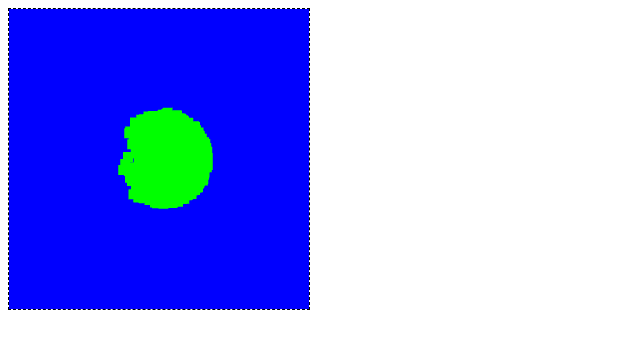
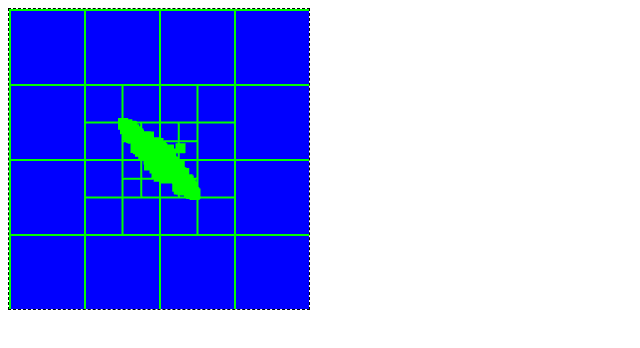
Before and after one commit to slooi/CubicCritters, a plain HTML site: page index.html in a window 1280 px wide. Shown: the whole page, without its empty margins (0-640 px from the left). Drawn offline with Linux system fonts and the light colour scheme; animation ran at ten frames a second.

Commit message:
Compolete grid. Fix nnControlled bug

```diff
--- a/components.js
+++ b/components.js
@@ -106,6 +106,27 @@ const comps = {
 			this.delX = Math.cos(this.dir)*this.speed
 			this.delY = Math.sin(this.dir)*this.speed
 		}
+	},
+	nnControlled:{
+		dependents:{
+			delX:0,
+			delY:0,
+			speed:0,
+			dir:0,
+			nn:0	// neural network
+		},
+		except:{
+			delX:0,
+			delY:0
+		},
+		update: function(){
+			const nnResult = this.nn.feedforward([this.x,this.y])
+			// console.log('nnResult[0][0]',nnResult[0][0])
+			this.dir += (nnResult[0][0] - 0.5)*Math.PI/5
+			const speed = 1// this.speed*nnResult[1][0]
+			this.delX = Math.cos(this.dir)*speed
+			this.delY = Math.sin(this.dir)*speed
+		}
 	}
 
 
--- /dev/null
+++ b/functions.js
@@ -0,0 +1,23 @@
+console.log('functions.js loaded')
+
+
+// find nearest 5 critters
+
+// find nearest 9 walls
+
+// find nearest 4 food
+function getNearestCritters(state){
+	// if not self
+	const nearestCritters = []
+	const nearestDistances = []
+	let nearestDistance = Infinity
+	critterList.forEach(critter=>{
+		if(dis2(state.x,state.y,critter.x,critter.y))
+		nearestDistances.push(dis2(state.x,state.y,critter.x,critter.Y))
+	})
+}
+
+
+function dis2(ox,oy,tx,ty){
+	return (tx-ox)**2+(ty-oy)**2
+}
--- a/grid.js
+++ b/grid.js
@@ -1 +1,105 @@
 console.log('loaded grid.js')
+
+const quadConfig = {
+	maxPoints: 1,
+	maxLayer:4
+}
+let outsidePoints = []
+
+class Node{
+	constructor(x,y,width,height,layer){
+		this.x = x	// x and y => top left
+		this.y = y
+		this.w = width
+		this.h = height
+		this.points = []
+		this.layer = layer		//0 root node
+		rect(this.x,this.y,this.x+this.w,this.y+this.h)
+	}
+}
+
+Node.prototype.addCheck = function(obj){
+	// THIS IS THE ONE I WILL INTERFACE WITH
+	if(this.pointInside(obj)){
+		this.add(obj)
+	}else{
+		if(this.layer === 0){
+			// If ROOT node
+			outsidePoints.push(obj)
+		}
+	}
+}
+
+Node.prototype.add = function(obj){
+	// ASSUMES all points are inside
+	if(this.tl === undefined){
+		// If bottom most node
+		this.points.push(obj)
+
+		if(this.points.length > quadConfig.maxPoints){
+			if(this.layer !== quadConfig.maxLayer){
+				// NOT last layer
+				this.overflow()
+				this.points = null
+			}
+		}
+	}else{
+		// Has children nodes
+		this.addToChildren(obj)
+	}
+}
+
+Node.prototype.overflow = function(){
+	// num of points exceed max capacity of node
+	// remo
+
+	// create children nodes
+	const w2 = this.w/2
+	const h2 = this.h/2
+	const l2 = this.layer+1
+	this.tl = new Node(this.x,this.y,					w2,h2,		l2)
+	this.tr = new Node(this.x+w2,this.y,			w2,h2,		l2)
+	this.bl = new Node(this.x,this.y+h2,			w2,h2,		l2)
+	this.br = new Node(this.x+w2,this.y+h2,		w2,h2,		l2)
+
+	//
+	for(let i=this.points.length-1;i>=0;i--){
+		this.addToChildren(this.points[i])
+	}
+}
+
+Node.prototype.addToChildren = function(obj){
+	if(this.tl.pointInside(obj)){
+		this.tl.add(obj)
+	}else{
+		if(this.tr.pointInside(obj)){
+			this.tr.add(obj)
+		}else{
+			if(this.bl.pointInside(obj)){
+				this.bl.add(obj)
+			}else{
+				if(this.br.pointInside(obj)){
+					this.br.add(obj)
+				}else{
+					alert('ERROR: this should not be happening!')
+				}
+			}
+		}
+	}
+
+}
+
+// If outside node.
+//
+Node.prototype.pointInside = function(obj){
+	// If points inside node
+	if(obj.x>=this.x && obj.x<this.x+this.w && obj.y >= this.y && obj.y<this.y+this.h){
+		return true
+	}else{
+		return false
+	}
+}
+
+
+///!@#!@#!@# WATCH OUT FOR OVERLAPPING POINTS
+// !@# maximum number of splits === 4
--- a/index.html
+++ b/index.html
@@ -16,7 +16,7 @@
 			attribute vec2 a_Position;
 
 			void main(){
-				gl_Position = vec4(a_Position/150.0,0,1);
+				gl_Position = vec4(vec2(a_Position.x-150.0,-a_Position.y+150.0)/150.0,0,1);
 				gl_PointSize = 10.0;
 			}
 		</script>
@@ -30,10 +30,13 @@
 		</script>
 		<!-- OTHER -->
 		<script src="nn.js"></script>
-		<script src="grid.js"></script>
+		<script src="functions.js"></script>
 
 		<!-- RENDERING -->
 		<script src="webgl.js"></script>
+
+		<!-- DATASTRUCTURES -->
+		<script src="grid.js"></script>
 
 		<!-- COMPONENTS -->
 		<script src="components.js"></script>
--- a/main.js
+++ b/main.js
@@ -2,15 +2,20 @@ console.log('loaded main.js')
 
 
 let oldTime = -new Date()
-const fps = 60
-let critters = []
+let fps = 60
+let critterList = []
+// let foodList = []
 let critterPos = []
+let grid
+const halfW = canvas.width/2
+const halfH = canvas.height/2
+
 
 init()
 
 function init(){
-	for(let i=0;i<1000;i++){
-		critters[i] = createEntity(['aiControlled','mover'],{x:0,y:0,dir:0,speed:1})
+	for(let i=0;i<10000;i++){
+		critterList[i] = createEntity(['nnControlled','mover'],{x:halfW,y:halfH,dir:Math.random()*Math.PI*2,speed:1,nn:createNeuralNetwork()})
 	}
 
 	looper()
@@ -19,11 +24,22 @@ function init(){
 
 function eachFrame(){
 	critterPos = []	//!@#!@#
-	critters.forEach(critter=>{
+	critterList.forEach(critter=>{
 		critter.update()
 		critterPos.push(...critter.getPos())
 		// console.table(critterPos)
 	})
+
+	// grid
+	grid = new Node(0,0,canvas.width,canvas.height,0)
+	outsidePoints = []
+	critterList.forEach(critter=>{
+		grid.addCheck(critter)
+	})
+	clearCanvas()
+	render2()
+
+
 	render(critterPos)
 }
 
--- a/nn.js
+++ b/nn.js
@@ -1,6 +1,10 @@
 console.log('loaded nn.js')
 
-
+function createNeuralNetwork(){
+	const nn = new NeuralNetwork()
+	nn.build([2,2])
+	return nn
+}
 
 
 
--- a/webgl.js
+++ b/webgl.js
@@ -67,11 +67,43 @@ gl.enableVertexAttribArray(attribLocations.a_Position)
 // render
 render(data)
 
+
+
+
 // FUNCTIONS
+let data2 = []	// stores lines
+const thick = 2
+function line(x1,y1,x2,y2){
+	data2.push(
+		x1,	y1,
+		x1+thick,	y1+thick,
+		x2+thick,		y2+thick,
+		x1,		y1,
+		x2+thick,		y2+thick,
+		x2,		y2
+	)
+}
+
+function rect(x1,y1,x2,y2){
+	line(x1,y1,x2,y1)
+	line(x2,y1,x2,y2)
+	line(x2,y2,x1,y2)
+	line(x1,y2,x1,y1)
+}
+
+function clearCanvas(){
+	gl.clear(gl.COLOR_BUFFER_BIT)
+}
+
+function render2(){
+	gl.bufferData(gl.ARRAY_BUFFER,new Float32Array(data2),gl.STATIC_DRAW)
+	gl.drawArrays(gl.TRIANGLES,0,data2.length/2)
+	data2=[]
+}
+
 function render(newData){
 	data = newData
 	gl.bufferData(gl.ARRAY_BUFFER,new Float32Array(data),gl.STATIC_DRAW)
-	gl.clear(gl.COLOR_BUFFER_BIT)
 	gl.drawArrays(gl.POINTS,0,data.length/2)
 }
 
```
